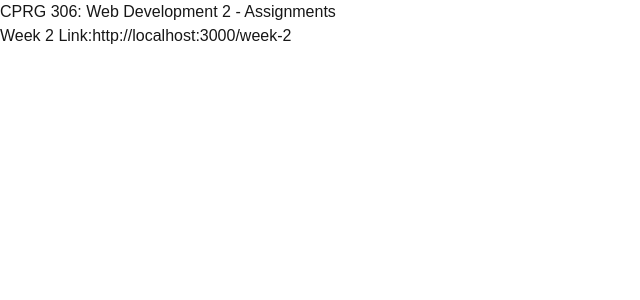
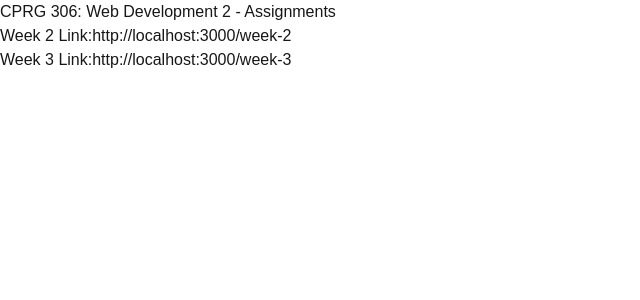
Before and after one commit to FreezingFriesen/cprg306-assignments, a Next.js app: page / in a window 1280 px wide. Shown: the top 300 px of the page, without its empty margins (0-640 px from the left). Built offline with nearby package versions, Linux system fonts and the light colour scheme.

Commit message:
created week-3 assignment + created relevant assignment files

```diff
--- a/app/page.js
+++ b/app/page.js
@@ -113,6 +113,12 @@ export default function Page() {
         http://localhost:3000/week-2
         </Link>
       </h1>
+      <h1>
+        Week 3 Link:
+        <Link href="http://localhost:3000/week-3" target="_blank">
+        http://localhost:3000/week-3
+        </Link>
+      </h1>
     </main>
   );
 }
```
Also changed, not shown: app/week-3/item-list.js (added), app/week-3/item.js (added), app/week-3/page.js (added).
